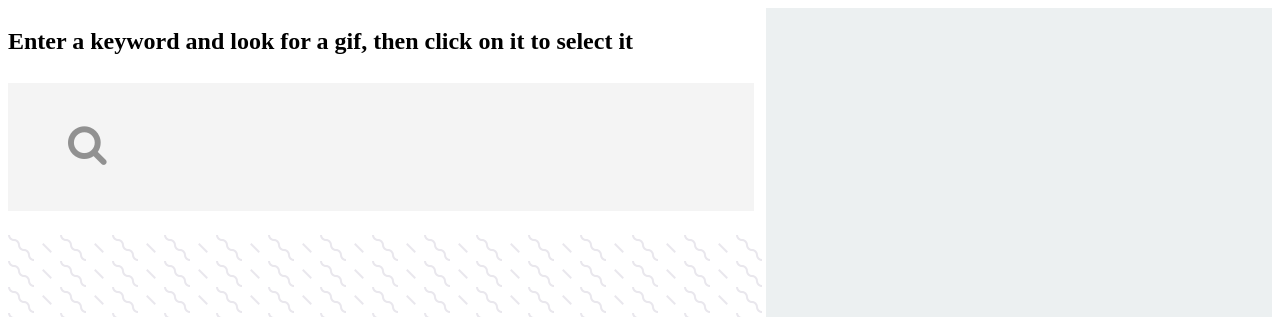
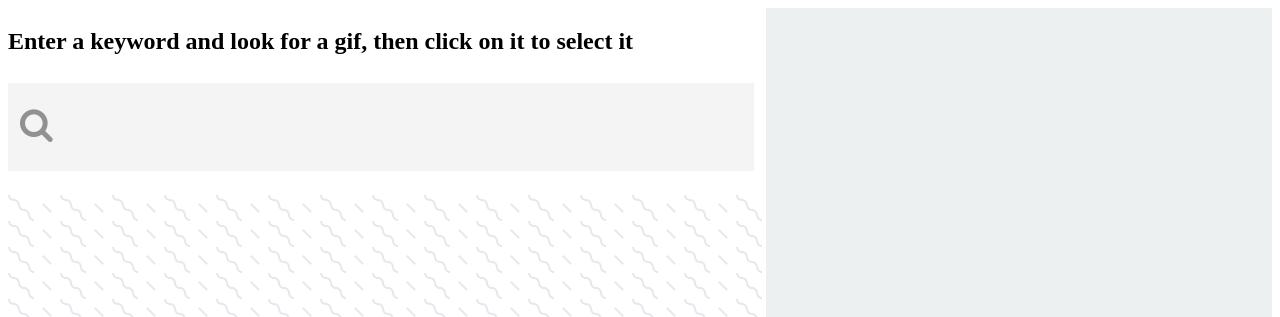
Before and after one commit to Njsca/react-app, a React app: page / in a window 1280 px wide. Shown: the top 317 px of the page. Built offline with nearby package versions, Linux system fonts and the light colour scheme.

Commit message:
front end adjustments

```diff
--- a/public/index.html
+++ b/public/index.html
@@ -14,7 +14,7 @@
     <link rel='stylesheet' href='https://cdnjs.cloudflare.com/ajax/libs/font-awesome/4.7.0/css/font-awesome.min.css'>
     <!-- <link rel="apple-touch-icon" href="%PUBLIC_URL%/logo192.png" /> -->
     <!-- <link rel="manifest" href="%PUBLIC_URL%/manifest.json" /> -->
-    <title>React blog</title>
+    <title>React gif search</title>
   </head>
   <body>
     <div id="root"></div>
--- a/public/style/index.css
+++ b/public/style/index.css
@@ -15,9 +15,9 @@
 }
 
 .left-scene .form-search {
-  padding: 60px 60px 60px 120px;
+  padding: 40px 40px 40px 60px;
   border: none;
-  font-size: 2.6em;
+  font-size: 2.2em;
   box-shadow: none;
 }
 
@@ -28,10 +28,10 @@
 .left-scene:before {
   content: '\F002';
   position: absolute;
-  top: 115px;
-  left: 60px;
+  top: 99px;
+  left: 12px;
   font-family: FontAwesome;
-  font-size: 2.6em;
+  font-size: 2.2em;
   opacity: 0.4;
 }
 
--- a/src/index.js
+++ b/src/index.js
@@ -1,6 +1,6 @@
-import { findAllByTestId } from '@testing-library/react';
-import React, { Component } from 'react';
-import ReactDOM, { hydrateRoot } from 'react-dom/client';
+// import { findAllByTestId } from '@testing-library/react';
+import React from 'react';
+import ReactDOM from 'react-dom/client';
 import App from "./components/app";
 
 const root = ReactDOM.createRoot(document.getElementById('root'));
```
